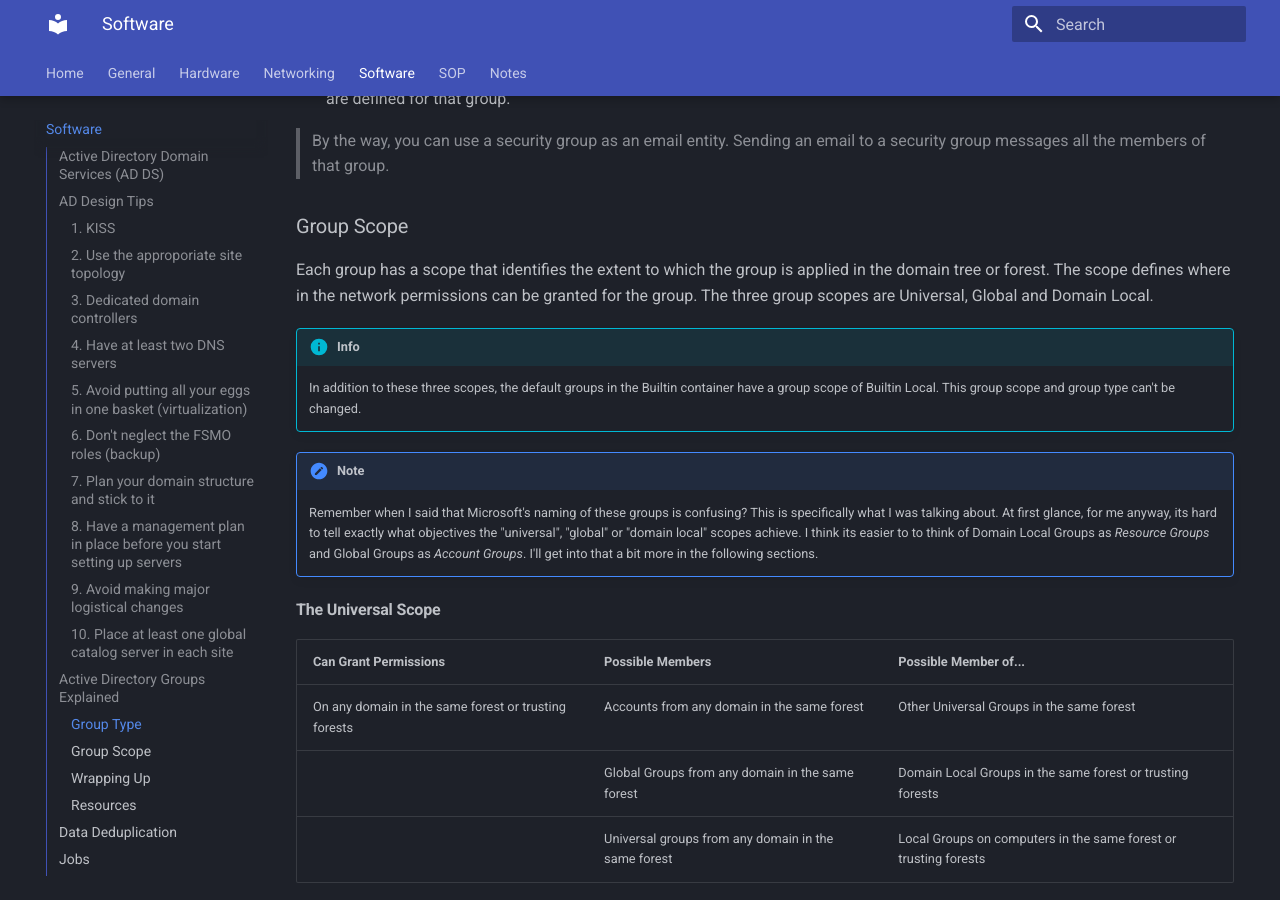
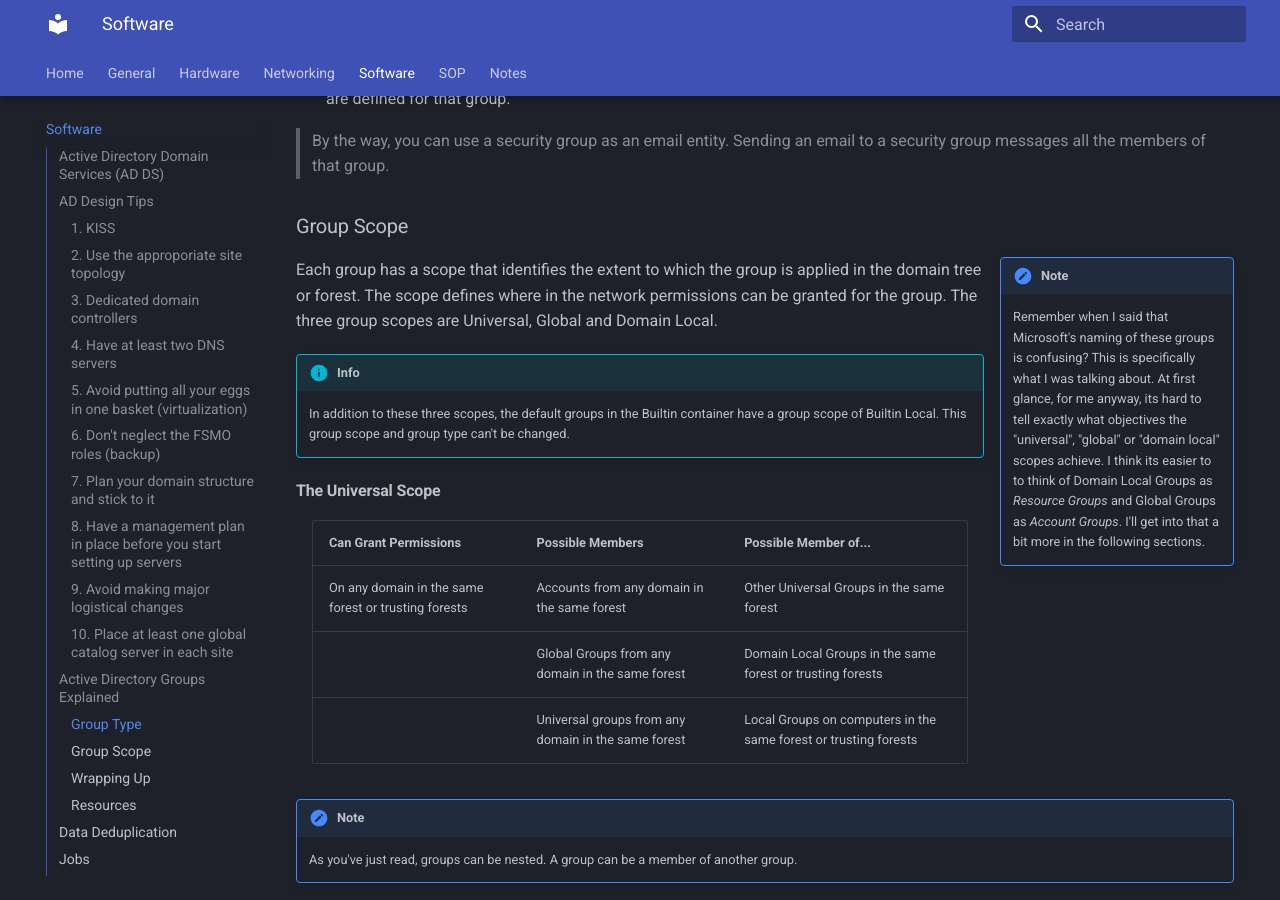
Before and after one commit to rmscode/binary-garden, an MkDocs documentation site: the page built from docs/software/software.md, in a window 1280 px wide and 900 px high, scrolled down 3027 px. Built offline with MkDocs 1.6.1 and Material for MkDocs 9.7.7, drawn with Linux system fonts in a browser that asks for light colours; some of the changed lines change nothing that is shown.

Commit message:
update ServerResearch2023.md and 2023.md

```diff
--- a/docs/software/software.md
+++ b/docs/software/software.md
@@ -77,13 +77,13 @@
 
 ### Group Scope
 
+!!! note inline end
+      Remember when I said that Microsoft's naming of these groups is confusing? This is specifically what I was talking about. At first glance, for me anyway, its hard to tell exactly what objectives the "universal", "global" or "domain local" scopes achieve. I think its easier to to think of Domain Local Groups as *Resource Groups* and Global Groups as *Account Groups*. I'll get into that a bit more in the following sections.
+
 Each group has a scope that identifies the extent to which the group is applied in the domain tree or forest. The scope defines where in the network permissions can  be granted for the group. The three group scopes are Universal, Global and Domain Local.
 
 !!! info
       In addition to these three scopes, the default groups in the Builtin container have a group scope of Builtin Local. This group scope and group type can't be changed.
-
-!!! note
-      Remember when I said that Microsoft's naming of these groups is confusing? This is specifically what I was talking about. At first glance, for me anyway, its hard to tell exactly what objectives the "universal", "global" or "domain local" scopes achieve. I think its easier to to think of Domain Local Groups as *Resource Groups* and Global Groups as *Account Groups*. I'll get into that a bit more in the following sections.
 
 #### The Universal Scope
 
```
